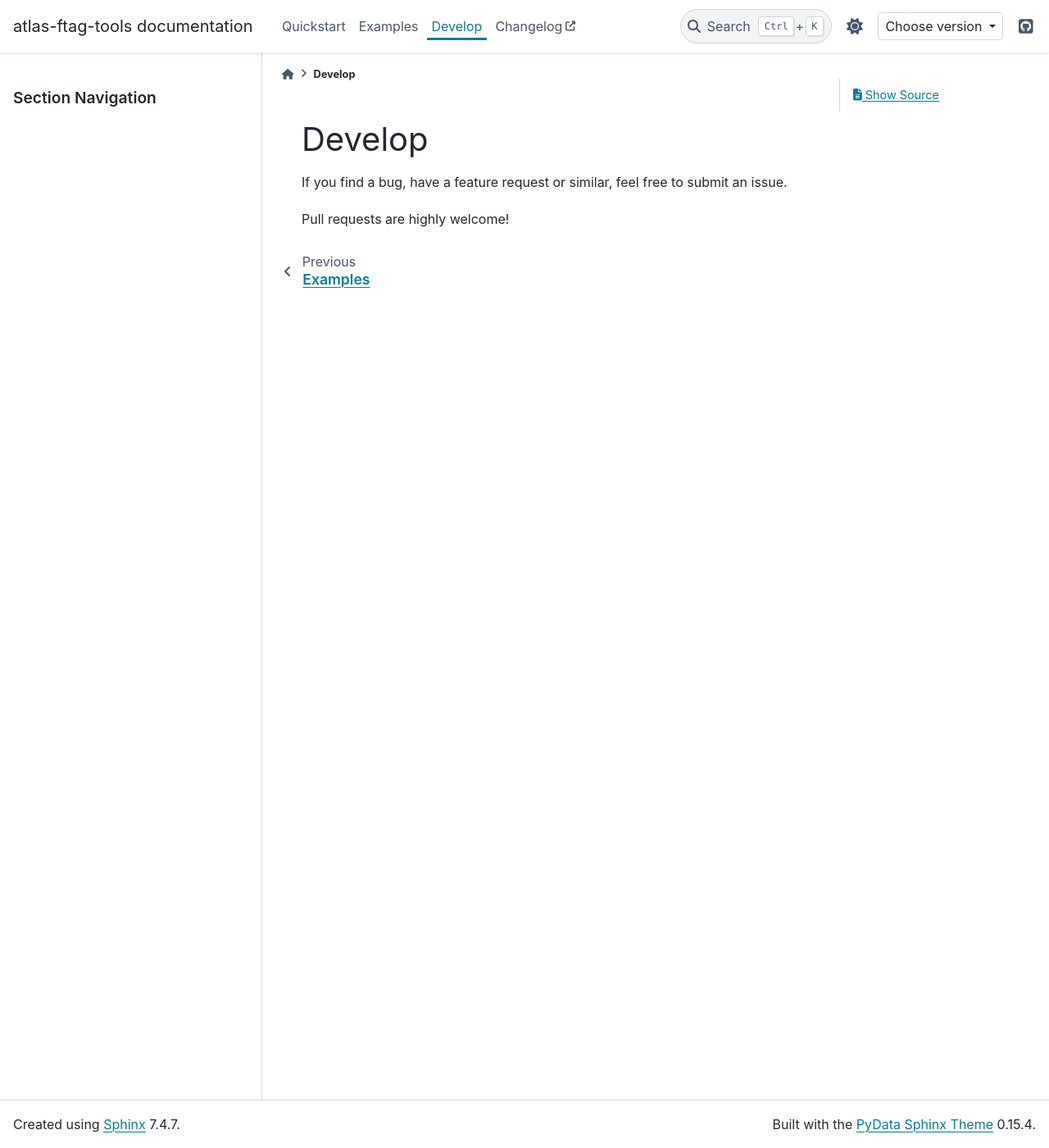
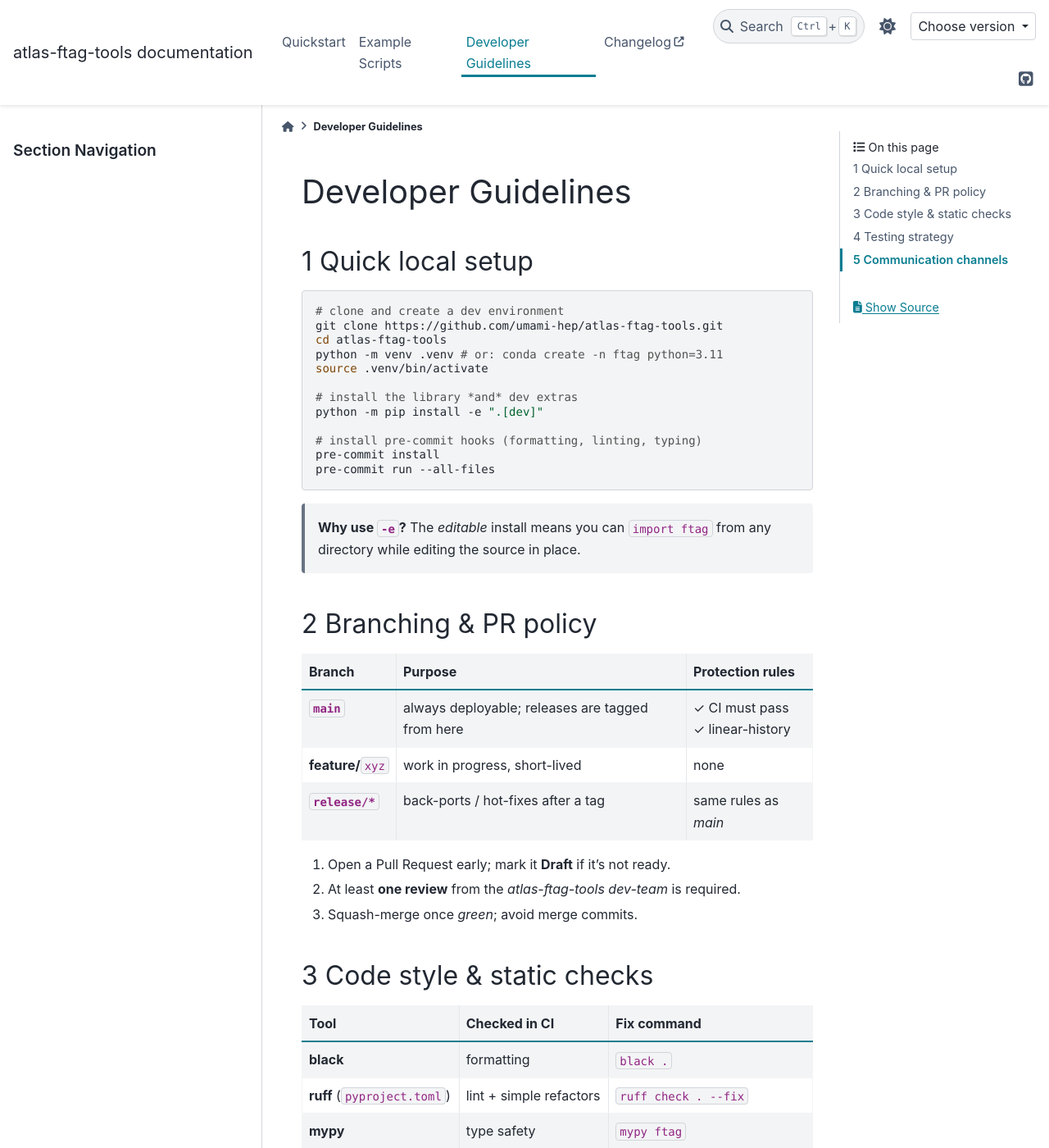
Before and after one commit to umami-hep/atlas-ftag-tools, a Sphinx documentation site: the page built from docs/source/dev_guidelines/index.md, in a window 1280 px wide and 1400 px high. Shown: the whole window at 82% size. Built offline with Sphinx 7.4.7 and the PyData theme 0.15.4, drawn with Linux system fonts in a browser that asks for light colours; the version number could not be read and is left out; some of the changed text lies outside the part shown.

````diff
--- a/docs/requirements.txt
+++ b/docs/requirements.txt
@@ -7,3 +7,4 @@ Sphinx>=8.1
 requests>=2.31
 h5py>=3.13.0
 numpy>=2.2.3
+nbconvert>=7,<8
--- a/docs/source/conf.py
+++ b/docs/source/conf.py
@@ -66,7 +66,7 @@ default_role = "code"
 # The theme to use for HTML and HTML Help pages.  See the documentation for
 # a list of builtin themes.
 #
-json_url = "https://umami-hep.github.io/atlas-ftag-tools/_static/switcher.json"
+json_url = "https://umami-hep.github.io/atlas-ftag-tools/main/_static/switcher.json"
 release = __version__
 
 # get git hash we are currently on (when building the docs)
--- /dev/null
+++ b/docs/source/dev_guidelines/index.md
@@ -0,0 +1,78 @@
+# Developer Guidelines
+
+## 1  Quick local setup
+
+```bash
+# clone and create a dev environment
+git clone https://github.com/umami-hep/atlas-ftag-tools.git
+cd atlas-ftag-tools
+python -m venv .venv # or: conda create -n ftag python=3.11
+source .venv/bin/activate
+
+# install the library *and* dev extras
+python -m pip install -e ".[dev]"
+
+# install pre-commit hooks (formatting, linting, typing)
+pre-commit install
+pre-commit run --all-files
+```
+
+> **Why use `-e`?**
+> The *editable* install means you can `import ftag` from any directory while
+> editing the source in place.
+
+## 2  Branching & PR policy
+
+| Branch | Purpose | Protection rules |
+|--------|---------|------------------|
+| **`main`** | always deployable; releases are tagged from here | ✓ CI must pass<br/>✓ linear-history |
+| **feature/**`xyz` | work in progress, short-lived | none |
+| **`release/*`** | back-ports / hot-fixes after a tag | same rules as *main* |
+
+1. Open a Pull Request early; mark it **Draft** if it’s not ready.
+2. At least **one review** from the *atlas-ftag-tools dev-team* is required.
+3. Squash-merge once *green*; avoid merge commits.
+
+## 3  Code style & static checks
+
+| Tool | Checked in CI | Fix command |
+|------|---------------|-------------|
+| **black** | formatting | `black .` |
+| **ruff** (`pyproject.toml`) | lint + simple refactors | `ruff check . --fix` |
+| **mypy** | type safety | `mypy ftag` |
+| **isort** (via ruff) | import order | auto-fixed by *ruff* |
+| **pre-commit** | umbrella runner | `pre-commit run --all-files` |
+
+### How the hook chain works
+
+```
+pre-commit ➜ ruff ➜ black ➜ mypy
+```
+
+If a stage fails the commit is rejected. Run the hook manually to fix issues
+before pushing:
+
+```bash
+pre-commit run --all-files
+```
+
+## 4  Testing strategy
+
+* **Unit tests** live in `ftag/tests/` and follow the *pytest* conventions.
+* CI executes the suite on 3 Python versions (3.9, 3.11, 3.12) and uploads a coverage report.
+
+```bash
+# local one-liner
+pytest ftag/tests/
+```
+
+Coverage **must stay ≥ 90 %**. If you add logic, add matching tests; if you
+change public behaviour, update the doc-strings *and* the examples.
+
+## 5  Communication channels
+
+* **GitHub Issues** – bug reports & feature requests
+* **Mattermost `Umami / puma / upp`** – quick questions, coordination
+
+When in doubt, open an Issue and tag the maintainer team.
+Happy coding — and may your $b$-tagging be ever accurate! 🎉
--- a/docs/source/dev_guidelines/index.rst
+++ /dev/null
@@ -1,6 +0,0 @@
-Develop
-=======
-
-If you find a bug, have a feature request or similar, feel free to submit an issue.
-
-Pull requests are highly welcome!
--- a/docs/source/examples/index.rst
+++ /dev/null
@@ -1,4 +0,0 @@
-Examples
-========
-
-This section will include examples.
````
Also changed, not shown: README.md (+3 -103 lines), changelog.md (+1 -0 lines), docs/source/examples/index.md (added, +83 -0 lines), 1 other file.
